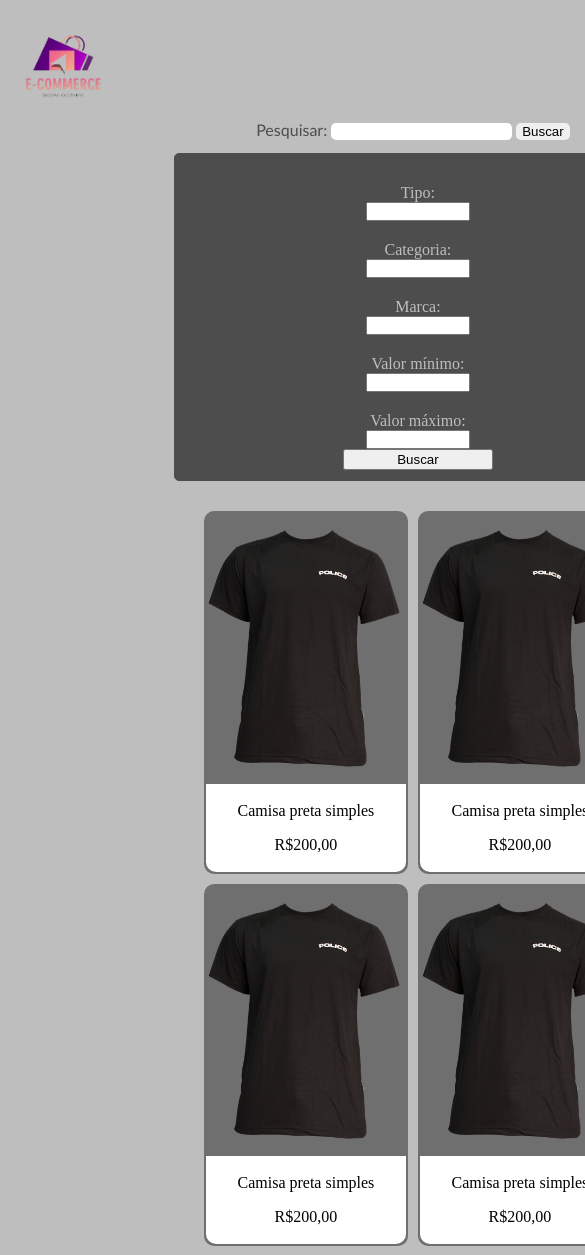
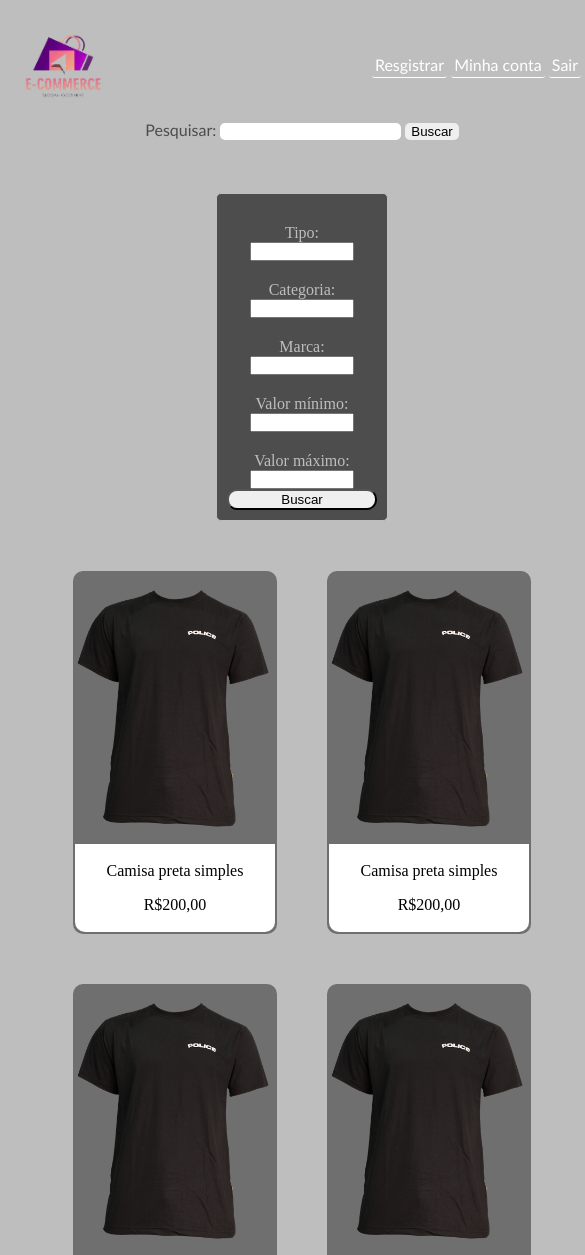
Before and after one commit to ErckLima/Trabaho_Facul, a plain HTML site: page index.html in a window 390 px wide. Shown: the top 1255 px of the page, 585 px wide, since content can reach past the window. Drawn offline with Linux system fonts and the light colour scheme.

Commit message:
ajuste mobile

```diff
--- a/index.html
+++ b/index.html
@@ -7,10 +7,9 @@
     <title>eCommerce</title>
     <link rel="stylesheet" href="style.css">
 </head>
-<body>
+<body class="conteiner_principal">
 
 <!-- Linha 1: Cabeçalho, pesquisa principal, dados da conta, carrinho -->
-    <div class="conteiner_principal">
         <div class="cabecalho">
             <div class="logo">
                 <img src="./img/Logo.png" alt="Logo">
@@ -19,18 +18,18 @@
                 <form>
                     <label for="search-field">Pesquisar:</label>
                     <input type="search" id="search-field" name="q">
-                    <button type="submit">Buscar</button>
+                    <button type="submit" class="hover_cinza">Buscar</button>
                   </form>
             </div>
             <div class="conta">
                 <ul>
-                    <li>
+                    <li class="hover_cinza">
                         Resgistrar
                     </li>
-                    <li>
+                    <li class="hover_cinza">
                         Minha conta
                     </li>
-                    <li>
+                    <li class="hover_cinza">
                         Sair
                     </li>
                 </ul>
@@ -55,7 +54,7 @@
                     <label for="max-price">Valor máximo:</label>
                     <input  type="number" id="max-price" name="max-price">
 
-                    <button type="submit">Buscar</button>
+                    <button type="submit" class="hover_cinza">Buscar</button>
                 </form>
             </div>
             <div class="fotos">
@@ -168,8 +167,6 @@
             </div>
         </div>
 
-    </div>
-
 
 </body>
 </html>
--- a/style.css
+++ b/style.css
@@ -112,8 +112,7 @@ body{
 
     display: grid;
     grid-template-areas:
-    'filtro fotos fotos';
-    grid-template-columns: 200px auto auto;
+    'filtro fotos';
 }
 
 .filtro{
@@ -122,7 +121,9 @@ body{
     background-color: var(--Cinza_escuro);
     border-radius: 5px;
     padding: 10px;
-    border: 1px solid var(--Cinza_escuro);
+    border: 1px solid var(--Cinza_claro);
+    max-height: 320px;
+    margin-top: 40px;
 
 
 }
@@ -130,7 +131,6 @@ label{
     margin-top: 20px;
 }
 .filtro form{
-    padding-left: 10px;
     margin: auto;
     display: grid;
 
@@ -145,8 +145,11 @@ label{
     padding: 0%;
 }
 .filtro button{
+    margin-top: 9px;
     max-width: 150px;
+    border-radius: 10px;
 }
+
 
 .fotos{
     grid-area: fotos;
@@ -165,6 +168,7 @@ label{
     max-width: 200px;
     text-align: center;
     padding: 2px;
+    margin: 20px;
 
 }
 .dados_prod{
@@ -174,9 +178,10 @@ label{
 
 }
 .cards{
-    display: grid;
-    grid-template-columns: auto auto auto auto;
-    gap: 10px;
+    display: flex;
+    flex-wrap: wrap;
+    justify-content: space-between;
+
 }
 
 
@@ -218,8 +223,12 @@ label{
 
 
 
+.hover_cinza:hover{
+    background-color: var(--Cinza_escuro);
+    color: #ffffff;
+}
 
-@media only screen and (max-width: 700px) {
+@media only screen and (max-width: 500px) {
     .cards{
         display: grid;
         grid-template-columns: auto auto;
@@ -237,6 +246,7 @@ label{
         'filtro'
         'fotos';
         grid-template-columns: auto;
+        place-items: center;
     }
     .filtro form{
         margin: auto;
@@ -256,4 +266,11 @@ label{
         min-width: 150px;
         margin: auto;
     }
+    .footer{
+        display: none;
+    }
+    .filtro{
+        max-width: 300px;
+    }
+
 }
```
